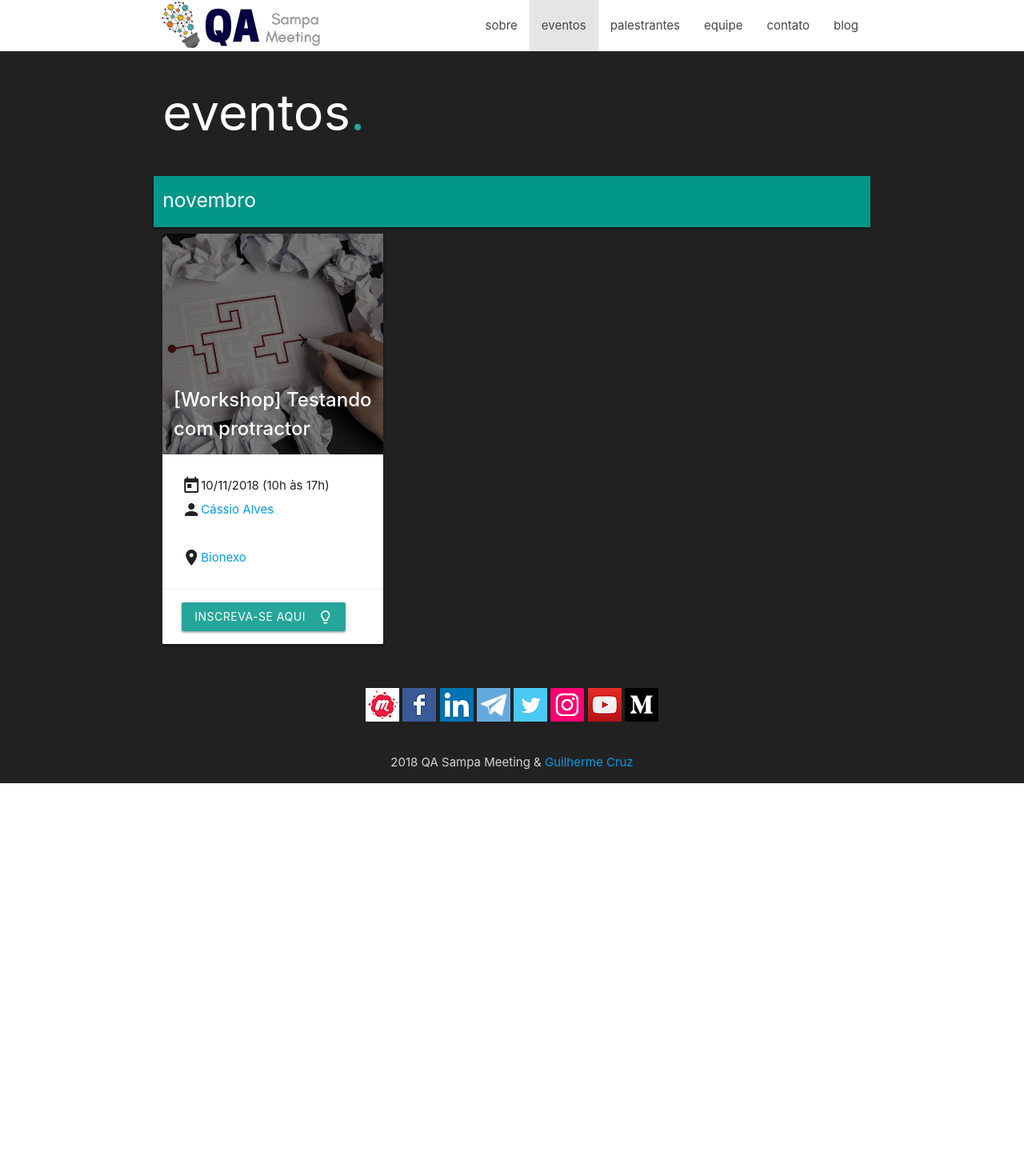
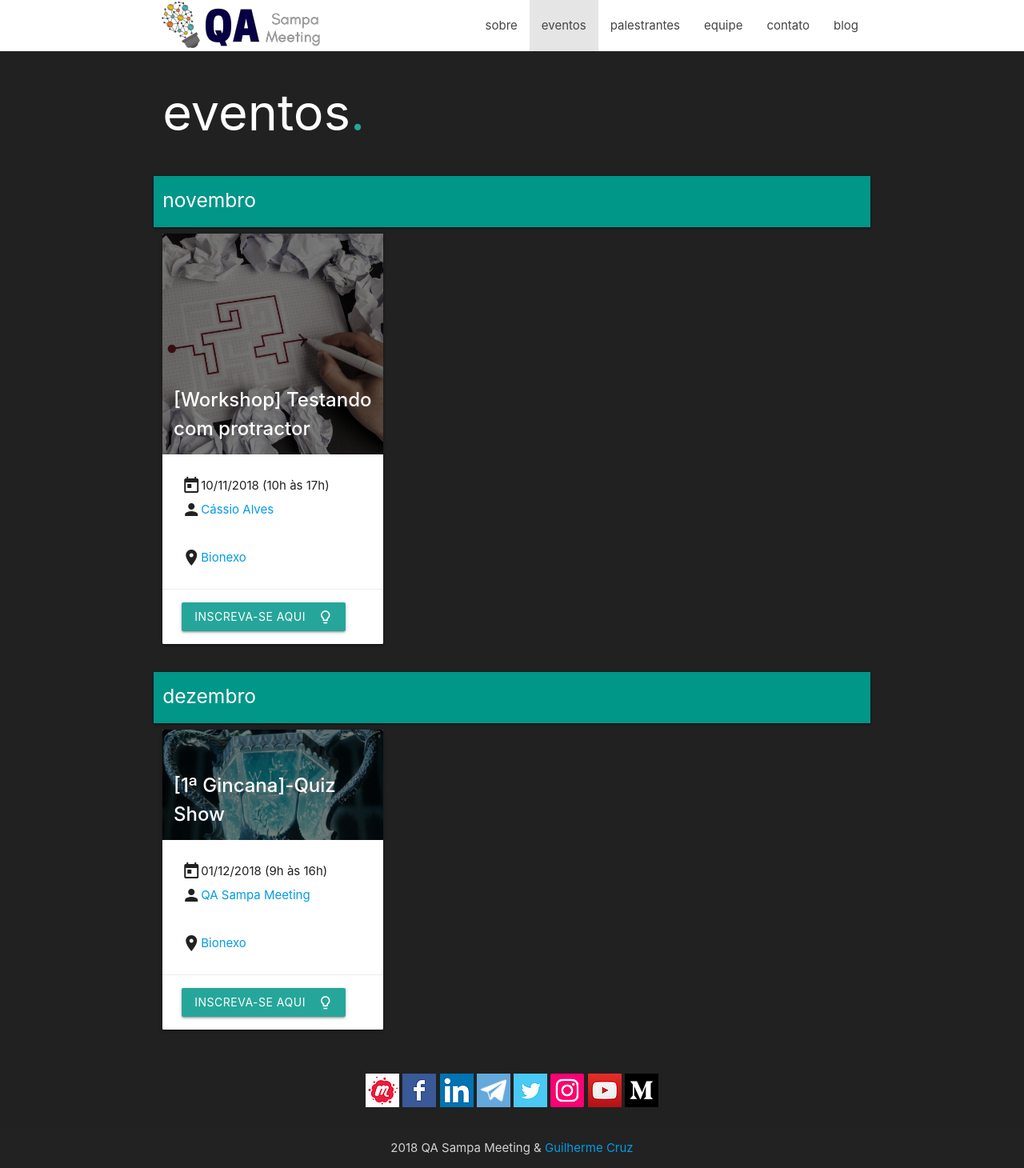
Before and after one commit to qasampameeting/qasampameeting.github.io, a Jekyll site: the page built from events.md, in a window 1280 px wide. Shown: the whole page at 80% size. Built offline with Jekyll 4.4.1, drawn with Linux system fonts in a browser that asks for light colours; nearby versions of some CDN libraries; before the commit the page ends 979 px from its top, so only the background shows below that.

Commit message:
quiz event

```diff
--- a/_data/events.yml
+++ b/_data/events.yml
@@ -9,3 +9,12 @@ novembro:
       map_link: https://goo.gl/maps/A22Nk3Y326k
     image: 10-11-2018.jpg
     link: https://www.eventbrite.com.br/e/workshop-testando-com-protractor-inscricoes-a-partir-de-03-11-as-23h-registration-46509213309
+
+dezembro:
+  - date: 01-12-2018 (9h às 16h)
+    title: "[1ª Gincana]-Quiz Show"
+    place:
+      name: Bionexo
+      map_link: https://goo.gl/maps/A22Nk3Y326k
+    image: gincana.jpg
+    link: https://www.eventbrite.com.br/e/1a-gincana-quiz-show-qa-sampa-meeting-inscric-oes-dia-24-11-as-23h-tickets-51970436976?aff=ebdssbdestsearch
```
Also changed, not shown: assets/img/events/thumbs/13-10-2018.jpg (deleted), assets/img/events/thumbs/dojo.jpg (renamed from assets/img/events/thumbs/25-10-2018.jpg), assets/img/events/thumbs/gincana.jpg (added), assets/img/supporters/moip.png.
